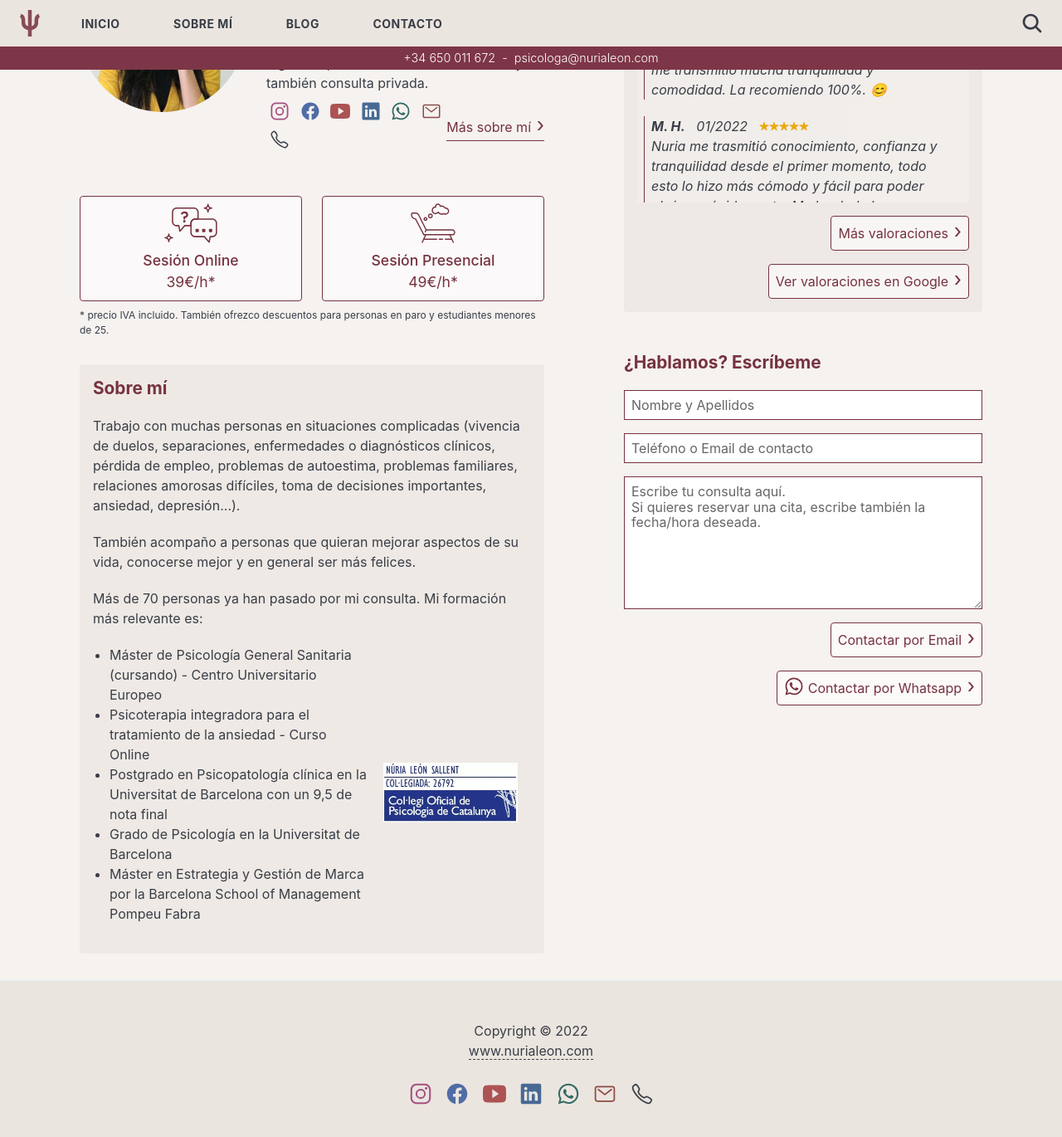
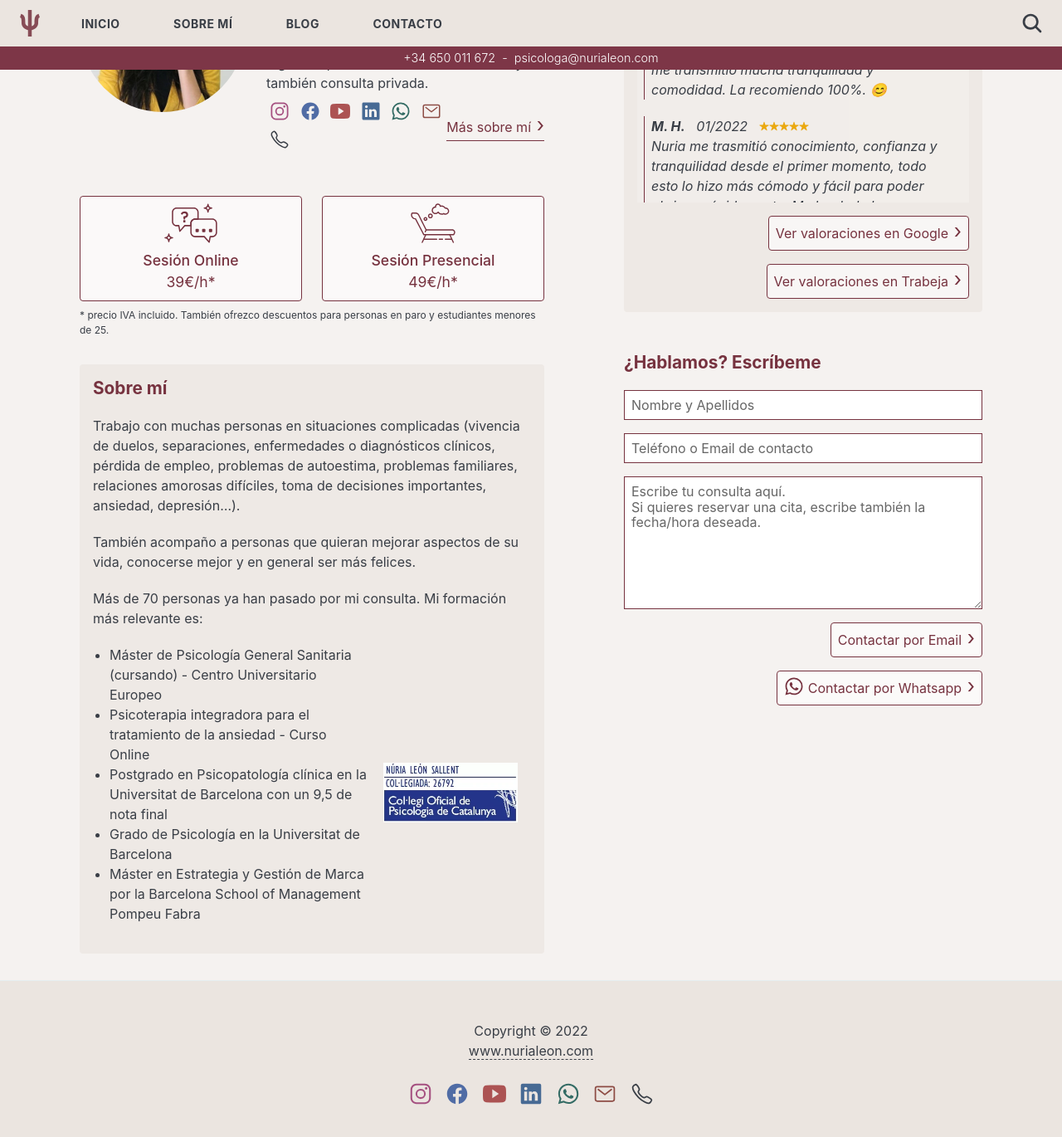
Before and after one commit to nurialeonsallent/nurialeon.com, a Jekyll site: the page built from index.html, in a window 1280 px wide and 1400 px high, scrolled down 250 px. Shown: the top 1370 px of the window at 83% size. Built offline with Jekyll 4.4.1, drawn with Linux system fonts in a browser that asks for light colours.

Commit message:
fix mobile order google first

```diff
--- a/_sass/5-OldPage/index.scss
+++ b/_sass/5-OldPage/index.scss
@@ -427,7 +427,7 @@ svg {
 .opinions .more {
   display: flex;
   flex-direction: row;
-  flex-wrap: wrap-reverse;
+  flex-wrap: wrap;
   justify-content: flex-end;
   gap: 1rem;
 }
--- a/index.html
+++ b/index.html
@@ -93,7 +93,7 @@ layout: default
             <div class="more">
                 <!-- <a class="action" href="opinion.html">Escribir Valoración</a> -->
                 <a class="action" href="https://www.google.com/maps/place/N%C3%BAria+Le%C3%B3n+Psic%C3%B3loga/@41.4094687,2.1724459,17z/data=!4m7!3m6!1s0x12a4bd65612e1cbb:0x79d43e1d92f336b9!8m2!3d41.4094687!4d2.1746346!9m1!1b1" target="_blank" rel="noopener noreferrer">Ver valoraciones en Google</a>
-                <a class="action" href="https://trabeja.com/cat/p/nuria-leon-sallent#opinions" target="_blank" rel="noopener noreferrer">Más valoraciones</a>
+                <a class="action" href="https://trabeja.com/cat/p/nuria-leon-sallent#opinions" target="_blank" rel="noopener noreferrer">Ver valoraciones en Trabeja</a>
             </div>
         </div>
         <div class="contact">
```
